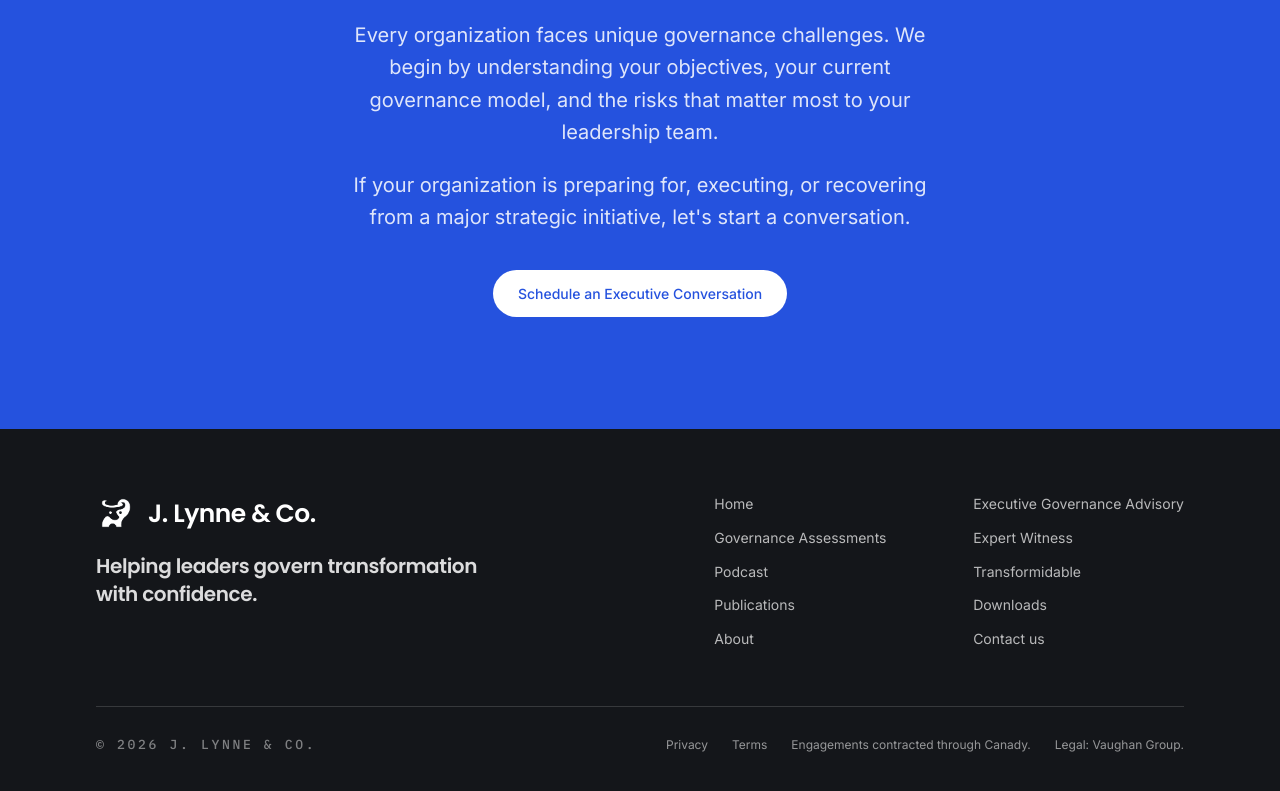
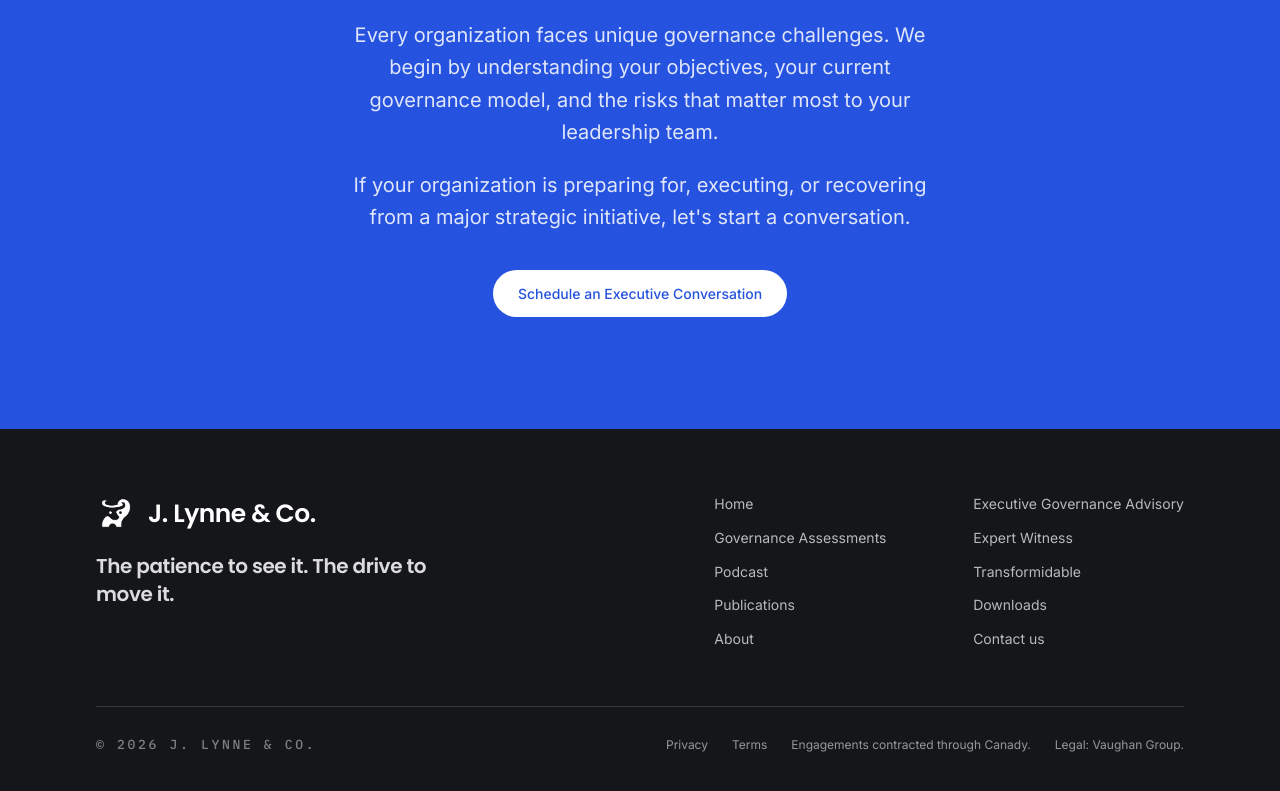
Before and after one commit to phousecos/jlynneco, a Next.js app: page / in a window 1280 px wide. Shown: the part 7138-7929 px from the top of the page. Built offline with nearby package versions, Linux system fonts and the light colour scheme.

Commit message:
Update footer tagline
Set the footer tagline to "The patience to see it. The drive to move it."

Co-Authored-By: Claude Opus 4.8 <noreply@anthropic.com>
Claude-Session: https://claude.ai/code/session_01HJg7AfHvCN1YCrqPEZKAhx

```diff
--- a/src/content/site.ts
+++ b/src/content/site.ts
@@ -4,7 +4,7 @@
 export const site = {
   name: "J. Lynne & Co.",
   shortName: "J. Lynne & Co.",
-  tagline: "Helping leaders govern transformation with confidence.",
+  tagline: "The patience to see it. The drive to move it.",
   // Long-term firm home — its own address, never a redirect into JerriBland.com.
   url: "https://jlynneandco.com",
   // Where JerriBland.com's "Work With Me" link lands.
```
